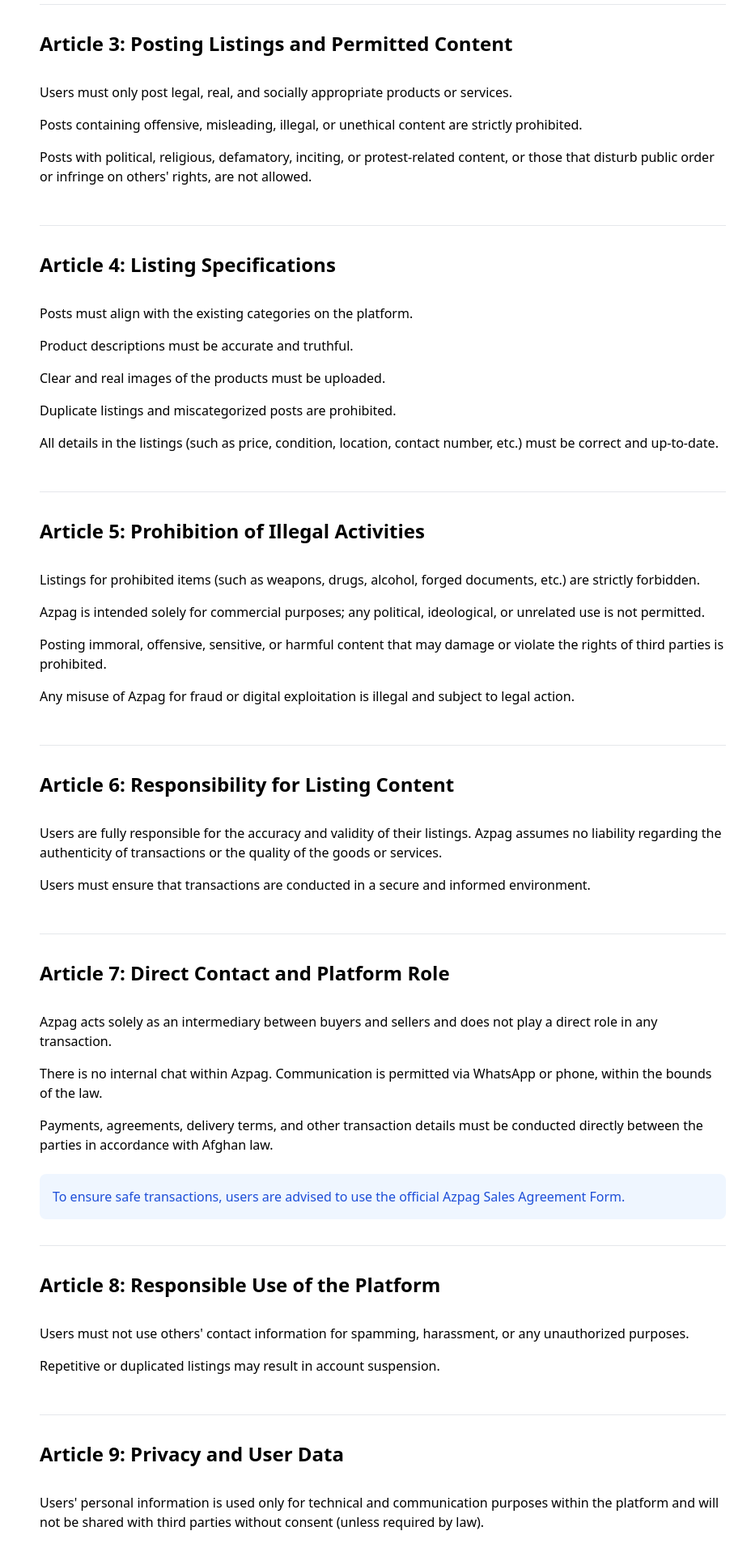
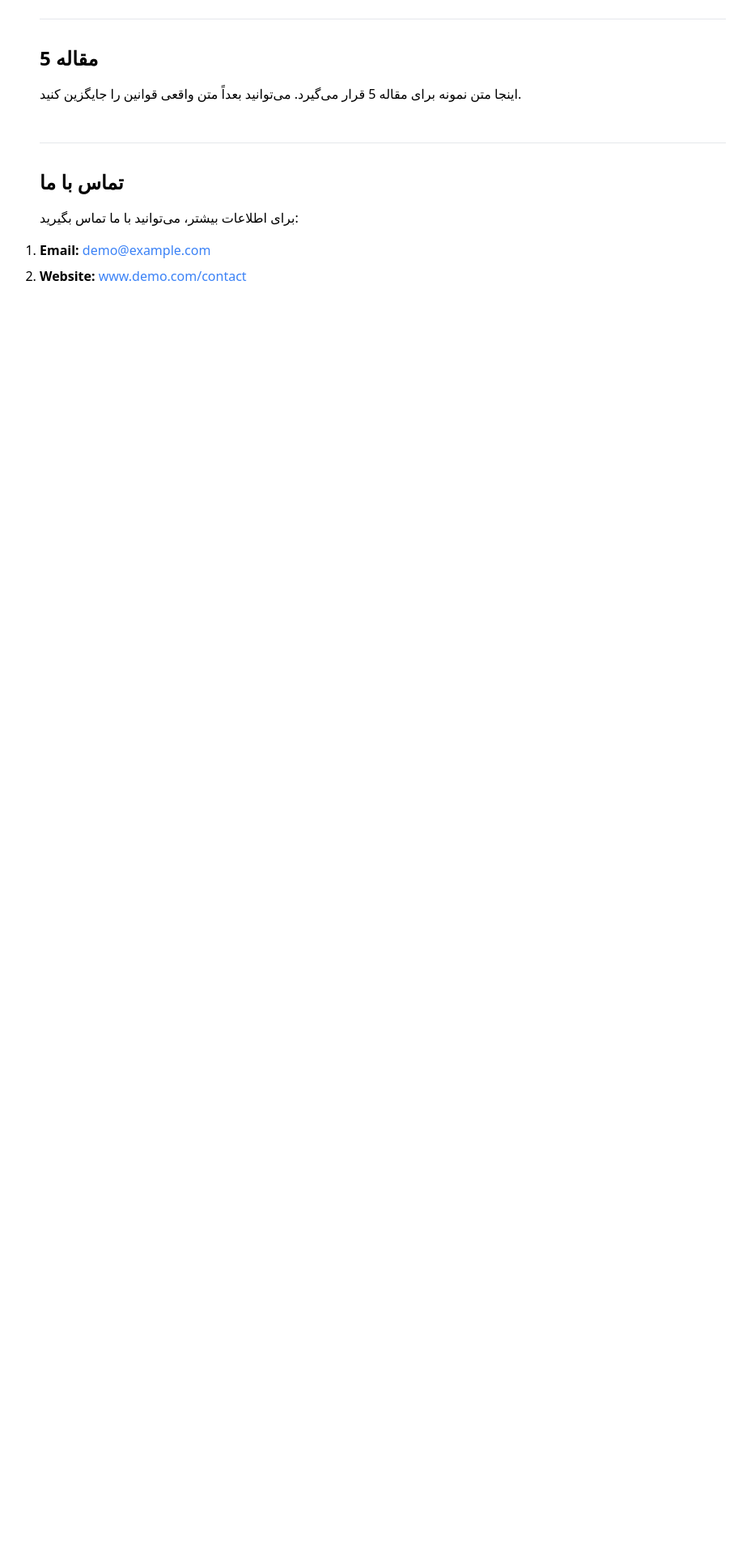
Before and after one commit to NazifaRahimy/joenda, a React (Vite) app: page /privacy in a window 1280 px wide. Shown: the part 880-2792 px from the top of the page at 81% size, without its empty margins (167-1095 px from the left). After the commit the page ends 1281 px from the top, so only its background shows below. Built offline with nearby package versions, Linux system fonts and the light colour scheme.

Commit message:
Replace privacy policy with demo version

```diff
--- a/src/component/privacy.jsx
+++ b/src/component/privacy.jsx
@@ -21,88 +21,27 @@
                 </div>
             </div>
             <div className="relative mt-20 w-full dark:text-black dark:md:text-white dark:md:bg-[#232323] bg-white py-12 mx-auto max-w-4xl  space-y-8 px-6">
-                <h1 className="text-4xl font-bold ">{t("privacy.title")}</h1>
-                <p className="text-lg">{t("privacy.intro")}.</p>
-                <section className="border-b border-gray-200 pb-8">
+                <h1 className="text-4xl font-bold ">Privacy Policy Demo</h1>
+                <p className="text-lg">این یک نسخه نمایشی از صفحه قوانین سایت است.</p>
+                {Array.from({ length: 5 }).map((_, i) => (
+                    <section key={i} className="border-b border-gray-200 pb-8">
+                        <h2 className="mt-4 mb-4 text-2xl font-semibold">مقاله {i + 1}</h2>
+                        <p className="mb-4">اینجا متن نمونه برای مقاله {i + 1} قرار می‌گیرد. می‌توانید بعداً متن واقعی قوانین را جایگزین کنید. </p>
+                    </section>
+                ))}
+                {/* <section className="border-b border-gray-200 pb-8">
                     <h1 className="mt-4 mb-8 text-2xl font-semibold">{t("privacy.sections.article1.title")}</h1>
                     <div><p className="mb-4">{t("privacy.sections.article1.paragraph")}</p></div>
-                </section>
-                <section className="border-b border-gray-200 pb-8">
-                    <h1 className="mt-4 mb-8 text-2xl font-semibold">{t("privacy.sections.article2.title")}</h1>
-                    <div>
-                        <div className="mb-4">{t("privacy.sections.article2.paragraphs", { returnObjects: true }).map((paragraph, index) => (  <p key={index} className="mb-4">{paragraph}</p>))} </div>
-                    </div>
-                </section>
-                <section className="border-b border-gray-200 pb-8">
-                    <h1 className="mt-4 mb-8 text-2xl font-semibold">{t("privacy.sections.article3.title")}        </h1>
-                    <div>
-                        <div className="mb-4">{t("privacy.sections.article3.paragraphs", { returnObjects: true }).map((paragraph, index) => (  <p key={index} className="mb-4">{paragraph}</p>       ))} </div>
-                    </div>
-                </section>
-                <section className="border-b border-gray-200 pb-8">
-                    <h1 className="mt-4 mb-8 text-2xl font-semibold">{t("privacy.sections.article4.title")}</h1>
-                    <div>
-                        <div className="mb-4"> {t("privacy.sections.article4.paragraphs", { returnObjects: true }).map((paragraph, index) => ( <p key={index} className="mb-4">{paragraph}</p>  ))} </div>
-                     </div>
-                </section>
-                <section className="border-b border-gray-200 pb-8">
-                    <h1 className="mt-4 mb-8 text-2xl font-semibold">{t("privacy.sections.article5.title")}   </h1>
-                    <div>
-                        <div className="mb-4">{t("privacy.sections.article5.paragraphs", { returnObjects: true }).map((paragraph, index) => ( <p key={index} className="mb-4">{paragraph}</p>))}    </div>
-                   </div>
-                </section>
-                <section className="border-b border-gray-200 pb-8">
-                    <h1 className="mt-4 mb-8 text-2xl font-semibold">{t("privacy.sections.article6.title")} </h1>
-                    <div>
-                        <div  className="mb-4">{t("privacy.sections.article6.paragraphs", { returnObjects: true }).map((paragraph, index) => ( <p key={index} className="mb-4">{paragraph}</p>))}    </div>
-                    </div>
-                </section>
-                <section className="border-b border-gray-200 pb-8">
-                    <h1 className="mt-4 mb-8 text-2xl font-semibold">{t("privacy.sections.article7.title")}  </h1>
-                    <div><div className="mb-4"> {t("privacy.sections.article7.paragraphs", { returnObjects: true }).map((paragraph, index) => (  <p key={index} className="mb-4">{paragraph}</p>))}  </div></div>
-                    <div className="mt-6 rounded-lg bg-blue-50 p-4"><p className="font-medium text-blue-700">{t("privacy.sections.article7.tip")}</p></div>
-                </section>
-                <section className="border-b border-gray-200 pb-8">
-                    <h1 className="mt-4 mb-8 text-2xl font-semibold">{t("privacy.sections.article8.title")}   </h1>
-                    <div>
-                        <div  className="mb-4">  {t("privacy.sections.article8.paragraphs", { returnObjects: true }).map((paragraph, index) => (  <p key={index} className="mb-4">{paragraph}</p>))}</div>
-                    </div>
-                </section>
-                <section className="border-b border-gray-200 pb-8">
-                    <h1 className="mt-4 mb-8 text-2xl font-semibold">{t("privacy.sections.article9.title")}</h1>
-                    <div>
-                        <div className="mb-4">{t("privacy.sections.article9.paragraphs", { returnObjects: true }).map((paragraph, index) => (  <p key={index} className="mb-4">{paragraph}</p>))}</div>
-                    </div>
-                </section>
-                <section className="border-b border-gray-200 pb-8">
-                    <h1 className="mt-4 mb-8 text-2xl font-semibold">{t("privacy.sections.article10.title")}</h1>
-                    <div>
-                        <div  className="mb-4">  {t("privacy.sections.article10.paragraphs", { returnObjects: true }).map((paragraph, index) => ( <p key={index} className="mb-4">{paragraph}</p>))}    </div>
-                    </div>
-                </section>
-                <section className="border-b border-gray-200 pb-8">
-                    <h1 className="mt-4 mb-8 text-2xl font-semibold">{t("privacy.sections.article11.title")}</h1>
-                    <div>
-                        <div  className="mb-4"> {t("privacy.sections.article11.paragraphs", { returnObjects: true }).map((paragraph, index) => (  <p key={index} className="mb-4">{paragraph}</p>))}      </div>
-                    </div>
-                </section>
-                <section className="border-b border-gray-200 pb-8">
-                    <h1 className="mt-4 mb-8 text-2xl font-semibold">{t("privacy.sections.article12.title")}</h1>
-                    <div>
-                        <div  className="mb-4">{t("privacy.sections.article12.paragraphs", { returnObjects: true }).map((paragraph, index) => (  <p key={index} className="mb-4">{paragraph}</p>))} </div>
-                    </div>
-                </section>
+                </section> */}
                 <section className="mt-8">
-                    <h1 className="mt-4 mb-8 text-2xl font-semibold">{t("privacy.sections.contactUs.title")}</h1>
-                    <div>
-                        <p  className="mb-4">{t("privacy.sections.contactUs.description")}</p>
-                        <ul className="space-y-2 mt-4 list-decimal">
-                            <li><strong>{t("privacy.sections.contactUs.items.email")}:  </strong><a  href="mailto:gangyab.f@gmail.com" className="text-blue-500">azpag.af@gmail.com</a></li>
-                            <li><strong>ٌ{t("privacy.sections.contactUs.items.website")}:     </strong><a href="/contact" target="_blank" className="text-blue-500">www.azpag.app/fa/contact</a></li>
-                        </ul>
-                    </div>
-                    <p className="mt-8 text-gray-500 text-sm">{t("privacy.updated")}</p>
-                </section>
+                <h2 className="mt-4 mb-4 text-2xl font-semibold">تماس با ما</h2>
+                <p className="mb-4">برای اطلاعات بیشتر، می‌توانید با ما تماس بگیرید:</p>
+                <ul className="list-decimal space-y-2 mt-4">
+                    <li><strong>Email:</strong> <a href="mailto:demo@example.com" className="text-blue-500">demo@example.com</a></li>
+                    <li><strong>Website:</strong> <a href="/" target="_blank" className="text-blue-500">www.demo.com/contact</a> </li>
+                </ul>
+           </section>
+
             </div>
             <ScrollToTopButton />
         </main>
```
